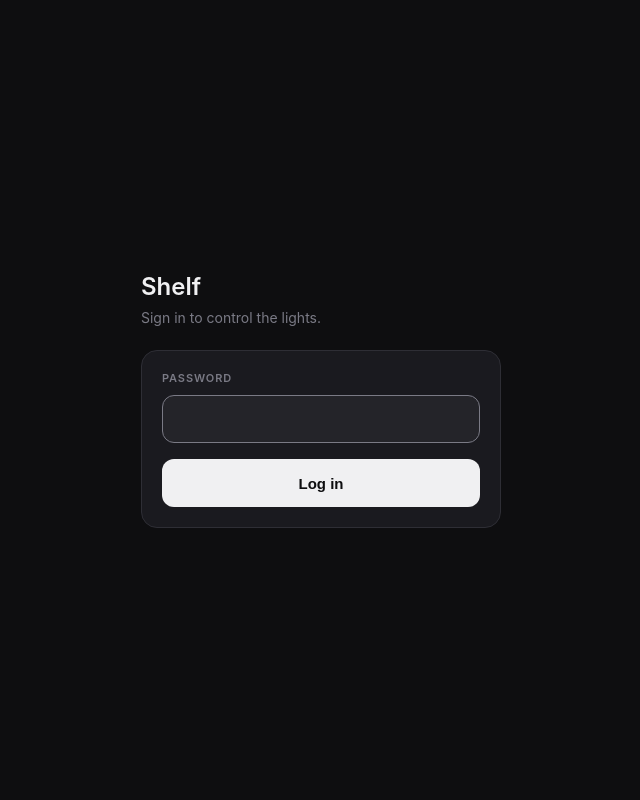
After one commit to kushmdesai/led-shelf, a Flask app: page /login in a window 1280 px wide. The commit adds this page. Shown: the whole page, without its empty margins (319-959 px from the left). Run offline with Flask 3, Linux system fonts and the light colour scheme.

Commit message:
added wuth

```diff
--- a/app.py
+++ b/app.py
@@ -1,14 +1,21 @@
-from flask import Flask, render_template, redirect, url_for, request, jsonify
+import os
+from functools import wraps
+
+from flask import Flask, render_template, redirect, url_for, request, jsonify, session
 from mqtt import MQTT_HOST, MQTT_PORT, client as mqtt_client, send_message
 from threading import Lock
+from werkzeug.security import check_password_hash
 import db
 from schedule import start_scheduler
 
 
 state_lock = Lock()
 app = Flask(__name__)
+app.secret_key = os.environ.get("FLASK_SECRET_KEY") or os.urandom(32)
 db.init_db()
 start_scheduler(state_lock=state_lock)
+
+PASSWORD_HASH_ENV = "LED_SHELF_PASSWORD_HASH"
 
 INT_STATE_KEYS = {"brightness", "whitebalance", "speed"}
 INT_SETTING_KEYS = {"mqtt_port", "led_count", "max_brightness"}
@@ -54,6 +61,36 @@ def validate_hex(color):
 def error(msg):
     return {"status": "error", "message": msg}, 400
 
+def is_logged_in():
+    return session.get("logged_in") is True
+
+def require_auth(view):
+    @wraps(view)
+    def wrapped(*args, **kwargs):
+        if is_logged_in():
+            return view(*args, **kwargs)
+
+        if request.path.startswith("/api/"):
+            return {"status": "error", "message": "authentication required"}, 401
+
+        return redirect(url_for("login", next=request.path))
+
+    return wrapped
+
+def password_is_valid(password):
+    password_hash = os.environ.get(PASSWORD_HASH_ENV)
+
+    if not password_hash:
+        return False
+
+    return check_password_hash(password_hash, password)
+
+def safe_next_url(next_url):
+    if next_url and next_url.startswith("/") and not next_url.startswith("//"):
+        return next_url
+
+    return url_for("control")
+
 def normalize_device_state(raw_state):
     state = dict(raw_state)
 
@@ -96,22 +133,48 @@ def validate_schedule_time(time):
     return hour is not None and minute is not None
 
 @app.route("/")
+@require_auth
 def auth():
     return redirect(url_for('control'))
 
+@app.route("/login", methods=["GET", "POST"])
+def login():
+    if request.method == "GET":
+        if is_logged_in():
+            return redirect(url_for("control"))
+        return render_template("login.html")
+
+    password = request.form.get("password", "")
+
+    if password_is_valid(password):
+        session.clear()
+        session["logged_in"] = True
+        return redirect(safe_next_url(request.form.get("next")))
+
+    return render_template("login.html", error="Invalid password"), 401
+
+@app.route("/logout", methods=["POST"])
+def logout():
+    session.clear()
+    return redirect(url_for("login"))
+
 @app.route("/control")
+@require_auth
 def control():
     return render_template('control.html')
 
 @app.route("/settings")
+@require_auth
 def settings():
     return render_template('settings.html')
 
 @app.route("/schedule")
+@require_auth
 def schedule():
     return render_template('schedule.html')
 
 @app.route("/api/power", methods=['POST'])
+@require_auth
 def power():
     data = request.get_json() or {}
     state = data.get('state')
@@ -133,6 +196,7 @@ def power():
     return {"status": "ok", "state": state}
 
 @app.route("/api/brightness", methods=['POST'])
+@require_auth
 def brightness():
     data = request.get_json() or {}
     value = validate_int(data.get('value'), 0, get_max_brightness())
@@ -147,6 +211,7 @@ def brightness():
     return {"status": "ok", "value": value}
 
 @app.route("/api/color", methods=['POST'])
+@require_auth
 def color():
     data = request.get_json() or {}
     r = validate_int(data.get('r'), 0, 255)
@@ -165,6 +230,7 @@ def color():
     return {"status": "ok", "r": r, "g": g, "b": b}
 
 @app.route("/api/whitebalance", methods=['POST'])
+@require_auth
 def whitebalance():
     data = request.get_json() or {}
     kelvin = validate_int(data.get('kelvin'), 1000, 10000)
@@ -179,15 +245,18 @@ def whitebalance():
     return {"status": "ok", "kelvin": kelvin}
 
 @app.route("/api/state", methods=['GET'])
+@require_auth
 def get_state():
     with state_lock:
         return jsonify(normalize_device_state(db.get_device_state()))
 
 @app.route("/effects")
+@require_auth
 def effects():
     return render_template('effects.html')
 
 @app.route("/api/effect", methods=['POST'])
+@require_auth
 def effect():
     data = request.get_json() or {}
     effect_name = data.get('effect')
@@ -203,6 +272,7 @@ def effect():
 
 
 @app.route("/api/speed", methods=['POST'])
+@require_auth
 def speed():
     data = request.get_json() or {}
     value = validate_int(data.get('value'), 1, 100)
@@ -217,12 +287,14 @@ def speed():
     return {"status": "ok", "value": value}
 
 @app.route("/api/settings", methods=["GET"])
+@require_auth
 def get_settings():
     with state_lock:
         return jsonify(normalize_settings(db.get_settings()))
 
 
 @app.route("/api/settings", methods=["POST"])
+@require_auth
 def update_settings():
     data = request.get_json() or {}
     changes = {}
@@ -247,10 +319,14 @@ def update_settings():
     with state_lock:
         settings = normalize_settings(db.set_settings(changes)) if changes else normalize_settings(db.get_settings())
 
+    if "led_count" in changes:
+        send_message("led_count", str(settings["led_count"]))
+
     return {"status": "ok", "message": "Settings saved", "settings": settings}
 
 
 @app.route("/api/status", methods=["GET"])
+@require_auth
 def get_status():
     with state_lock:
         settings = normalize_settings(db.get_settings())
@@ -270,12 +346,14 @@ def get_status():
     })
 
 @app.route("/api/schedule", methods=["GET"])
+@require_auth
 def get_schedules():
     with state_lock:
         return jsonify(db.get_schedules())
 
 
 @app.route("/api/schedule", methods=["POST"])
+@require_auth
 def add_schedule():
     data = request.get_json() or {}
 
@@ -303,6 +381,7 @@ def add_schedule():
 
 
 @app.route("/api/schedule/<int:schedule_id>", methods=["PATCH"])
+@require_auth
 def update_schedule(schedule_id):
     data = request.get_json() or {}
     changes = {}
@@ -337,6 +416,7 @@ def update_schedule(schedule_id):
 
 
 @app.route("/api/schedule/<int:schedule_id>", methods=["DELETE"])
+@require_auth
 def delete_schedule(schedule_id):
     with state_lock:
         deleted = db.delete_schedule(schedule_id)
--- /dev/null
+++ b/templates/login.html
@@ -0,0 +1,112 @@
+<!DOCTYPE html>
+<html lang="en">
+<head>
+<meta charset="UTF-8">
+<meta name="viewport" content="width=device-width, initial-scale=1.0">
+<title>Shelf - Login</title>
+<style>
+  :root {
+    --bg: #0e0e10;
+    --surface: #1a1a1f;
+    --border: #2e2e35;
+    --text: #f0f0f2;
+    --muted: #7a7a85;
+    --danger: #f87171;
+    --radius: 16px;
+  }
+
+  * { box-sizing: border-box; margin: 0; padding: 0; }
+
+  body {
+    min-height: 100vh;
+    display: grid;
+    place-items: center;
+    padding: 24px;
+    background: var(--bg);
+    color: var(--text);
+    font-family: -apple-system, BlinkMacSystemFont, "Segoe UI", sans-serif;
+  }
+
+  main {
+    width: min(100%, 360px);
+  }
+
+  h1 {
+    font-size: 24px;
+    font-weight: 600;
+    margin-bottom: 8px;
+  }
+
+  p {
+    color: var(--muted);
+    font-size: 14px;
+    margin-bottom: 24px;
+  }
+
+  form {
+    background: var(--surface);
+    border: 1px solid var(--border);
+    border-radius: var(--radius);
+    padding: 20px;
+  }
+
+  label {
+    display: block;
+    color: var(--muted);
+    font-size: 11px;
+    font-weight: 600;
+    letter-spacing: 0.08em;
+    text-transform: uppercase;
+    margin-bottom: 10px;
+  }
+
+  input {
+    width: 100%;
+    height: 48px;
+    background: #242429;
+    border: 1px solid var(--border);
+    border-radius: 12px;
+    color: var(--text);
+    font-size: 16px;
+    padding: 0 14px;
+    outline: none;
+  }
+
+  input:focus { border-color: var(--muted); }
+
+  button {
+    width: 100%;
+    height: 48px;
+    margin-top: 16px;
+    border: none;
+    border-radius: 12px;
+    background: var(--text);
+    color: var(--bg);
+    font-size: 15px;
+    font-weight: 600;
+    cursor: pointer;
+  }
+
+  .error {
+    color: var(--danger);
+    margin: 0 0 14px;
+  }
+</style>
+</head>
+<body>
+<main>
+  <h1>Shelf</h1>
+  <p>Sign in to control the lights.</p>
+
+  <form method="post" action="/login">
+    {% if error %}
+      <p class="error">{{ error }}</p>
+    {% endif %}
+    <label for="password">Password</label>
+    <input id="password" name="password" type="password" autocomplete="current-password" autofocus required>
+    <input type="hidden" name="next" value="{{ request.args.get('next', '') }}">
+    <button type="submit">Log in</button>
+  </form>
+</main>
+</body>
+</html>
```
Also changed, not shown: templates/settings.html (+1 -39 lines).
